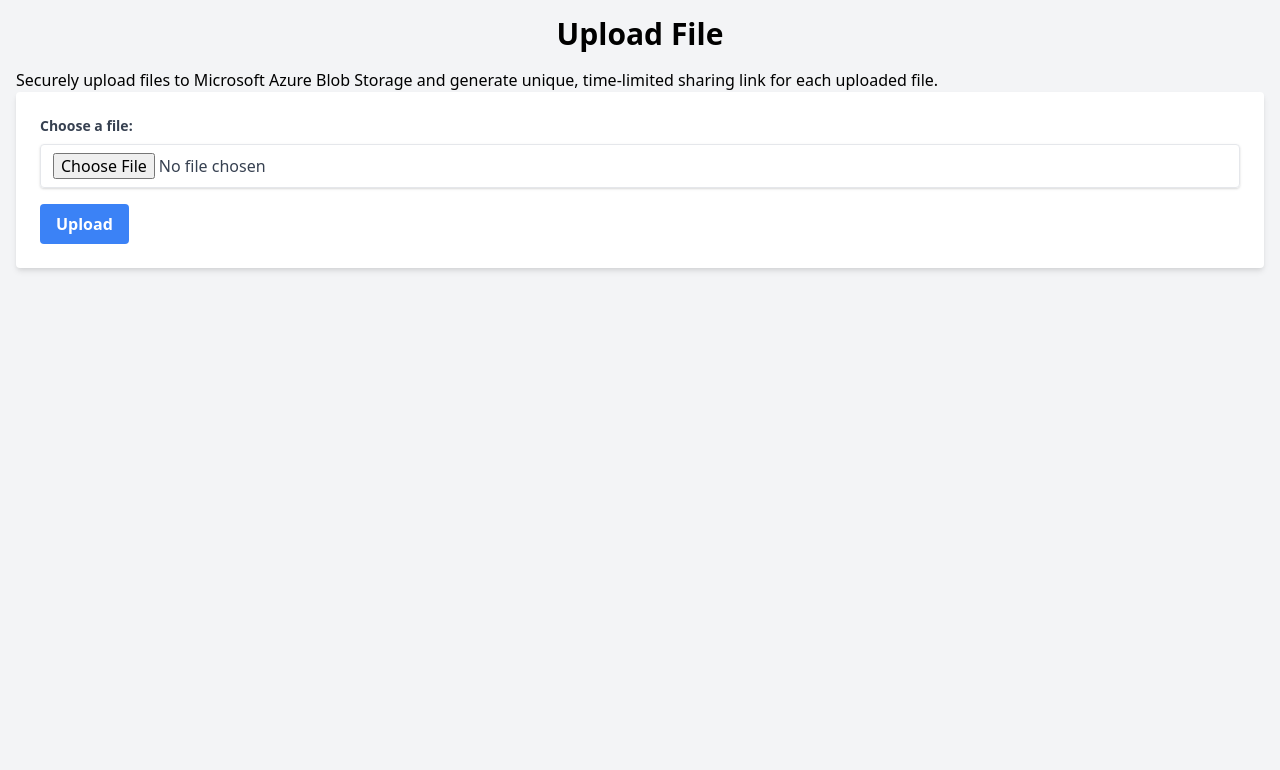
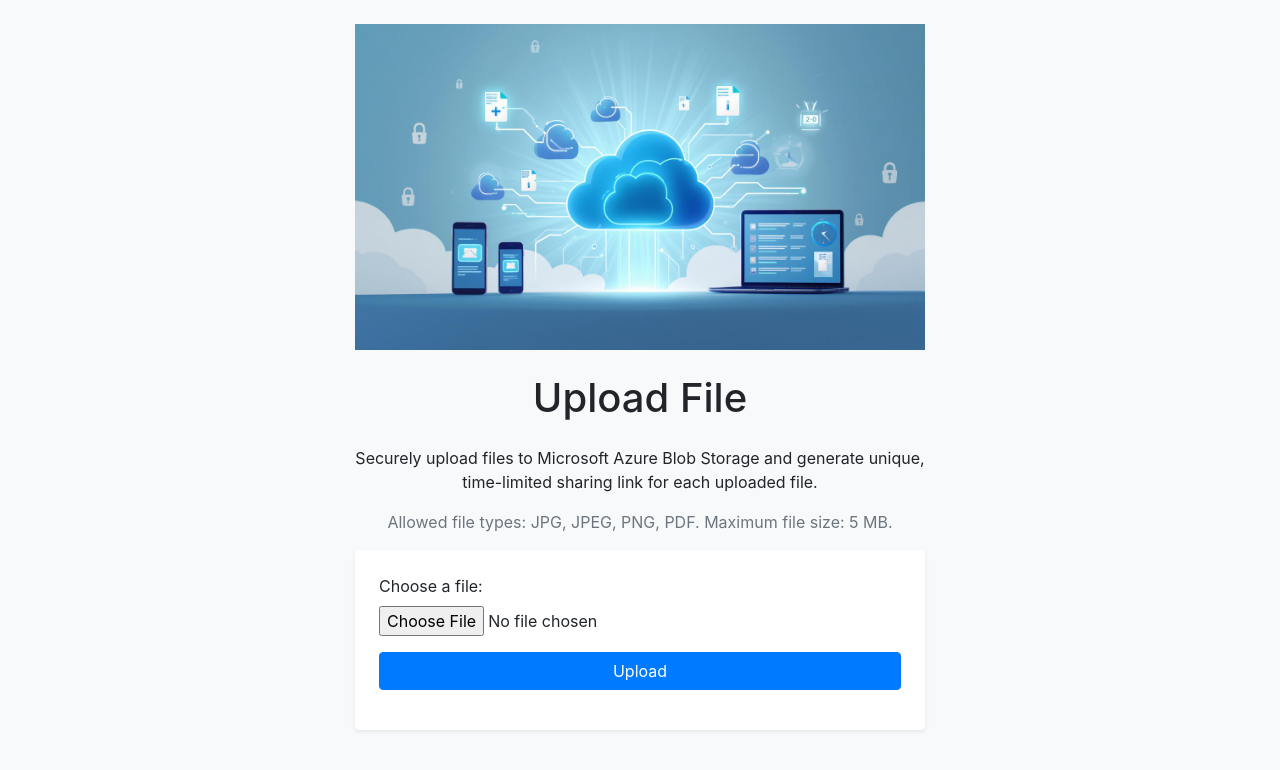
Before and after one commit to kbazant/file-share, a Flask app: page / in a window 1280 px wide. Shown: the top 770 px of the page. Run offline with Flask 3, Linux system fonts and the light colour scheme; some libraries are stand-ins or nearby versions.

Commit message:
frontend redesign

```diff
--- a/templates/index.html
+++ b/templates/index.html
@@ -5,7 +5,13 @@
     <meta charset="UTF-8">
     <meta name="viewport" content="width=device-width, initial-scale=1.0">
     <title>File Upload</title>
-    <link rel="stylesheet" href="https://cdnjs.cloudflare.com/ajax/libs/tailwindcss/2.2.19/tailwind.min.css">
+    <link rel="stylesheet" href="https://stackpath.bootstrapcdn.com/bootstrap/4.5.2/css/bootstrap.min.css">
+    <style>
+        .content-wrapper {
+            max-width: 600px;
+            margin: auto;
+        }
+    </style>
     <script>
         function copyToClipboard() {
             var copyText = document.getElementById("shareLink");
@@ -16,53 +22,68 @@
             copyText.type = 'hidden'; // Hide the input field again
             alert("Link copied to clipboard: " + copyText.value);
         }
+
+        document.addEventListener('DOMContentLoaded', function () {
+            document.querySelector('form').addEventListener('submit', function (event) {
+                var fileInput = document.getElementById('file');
+                var file = fileInput.files[0];
+                var allowedTypes = ['image/jpeg', 'image/png', 'application/pdf']; // Allowed file types
+                var maxSize = 5 * 1024 * 1024; // 5 MB
+
+                if (!allowedTypes.includes(file.type)) {
+                    alert('Invalid file type. Only JPEG, PNG, and PDF files are allowed.');
+                    event.preventDefault();
+                    return;
+                }
+
+                if (file.size > maxSize) {
+                    alert('File size exceeds the 5 MB limit.');
+                    event.preventDefault();
+                    return;
+                }
+            });
+        });
     </script>
 </head>
 
-<body class="bg-gray-100">
-    <div class="container mx-auto p-4">
-        <h1 class="text-3xl font-bold text-center mb-4">Upload File</h1>
-        <p>Securely upload files to Microsoft Azure Blob Storage and generate unique, time-limited sharing link for each
-            uploaded file.
-
-        </p>
-        <form method="post" action="/upload" enctype="multipart/form-data" class="bg-white p-6 rounded shadow-md">
-            <div class="mb-4">
-                <label class="block text-gray-700 text-sm font-bold mb-2" for="file">Choose a file:</label>
-                <input type="file" name="file" id="file"
-                    class="shadow appearance-none border rounded w-full py-2 px-3 text-gray-700 leading-tight focus:outline-none focus:shadow-outline">
+<body class="bg-light">
+    <div class="container mt-4 content-wrapper">
+        <img src="static/images/banner.png" class="img-fluid mb-4" alt="Banner">
+        <h1 class="text-center mb-4">Upload File</h1>
+        <p class="text-center">Securely upload files to Microsoft Azure Blob Storage and generate unique, time-limited
+            sharing link for each uploaded file.</p>
+        <p class="text-center text-muted">Allowed file types: JPG, JPEG, PNG, PDF. Maximum file size: 5 MB.</p>
+        <form method="post" action="/upload" enctype="multipart/form-data" class="bg-white p-4 rounded shadow-sm">
+            <div class="form-row">
+                <div class="form-group col-12">
+                    <label for="file">Choose a file:</label>
+                    <input type="file" name="file" id="file" class="form-control-file">
+                </div>
             </div>
-            <div class="flex items-center justify-between">
-                <button type="submit"
-                    class="bg-blue-500 hover:bg-blue-700 text-white font-bold py-2 px-4 rounded focus:outline-none focus:shadow-outline">Upload</button>
+            <div class="form-row">
+                <div class="form-group col-12 text-center">
+                    <button type="submit" class="btn btn-primary btn-block">Upload</button>
+                </div>
             </div>
         </form>
         {% if error %}
-        <div class="mt-4 p-4 bg-red-100 border-t-4 border-red-500 rounded-b text-red-900 shadow-md" role="alert">
-            <div class="flex">
-                <div>
-                    <p class="font-bold">Error</p>
-                    <p class="text-sm">{{ error }}</p>
-                </div>
-            </div>
+        <div class="alert alert-danger mt-4" role="alert">
+            <strong>Error:</strong> {{ error }}
         </div>
         {% endif %}
         {% if link %}
-        <div class="mt-4 p-4 bg-green-100 border-t-4 border-green-500 rounded-b text-green-900 shadow-md" role="alert">
-            <div class="flex">
-                <div>
-                    <p class="font-bold">File uploaded successfully!</p>
-                    <p class="text-sm">Access it <a href="{{ link }}" class="text-blue-500 underline">here</a>.</p>
-                    <p class="text-sm">Link valid until: {{ expiry_time }}</p>
-                    <input type="hidden" value="{{ link }}" id="shareLink" readonly>
-                    <button onclick="copyToClipboard()"
-                        class="bg-blue-500 hover:bg-blue-700 text-white font-bold py-2 px-4 rounded focus:outline-none focus:shadow-outline mt-2">Copy
-                        Link</button>
-                </div>
-            </div>
+        <div class="alert alert-success mt-4" role="alert">
+            <strong>File uploaded successfully!</strong>
+            <p>Access it <a href="{{ link }}" class="alert-link">here</a>.</p>
+            <p>Link valid until: {{ expiry_time }}</p>
+            <input type="hidden" value="{{ link }}" id="shareLink" readonly>
+            <button onclick="copyToClipboard()" class="btn btn-secondary mt-2">Copy Link</button>
         </div>
         {% endif %}
     </div>
+    <script src="https://code.jquery.com/jquery-3.5.1.slim.min.js"></script>
+    <script src="https://cdn.jsdelivr.net/npm/@popperjs/core@2.5.4/dist/umd/popper.min.js"></script>
+    <script src="https://stackpath.bootstrapcdn.com/bootstrap/4.5.2/js/bootstrap.min.js"></script>
 </body>
 
 </html>
```
